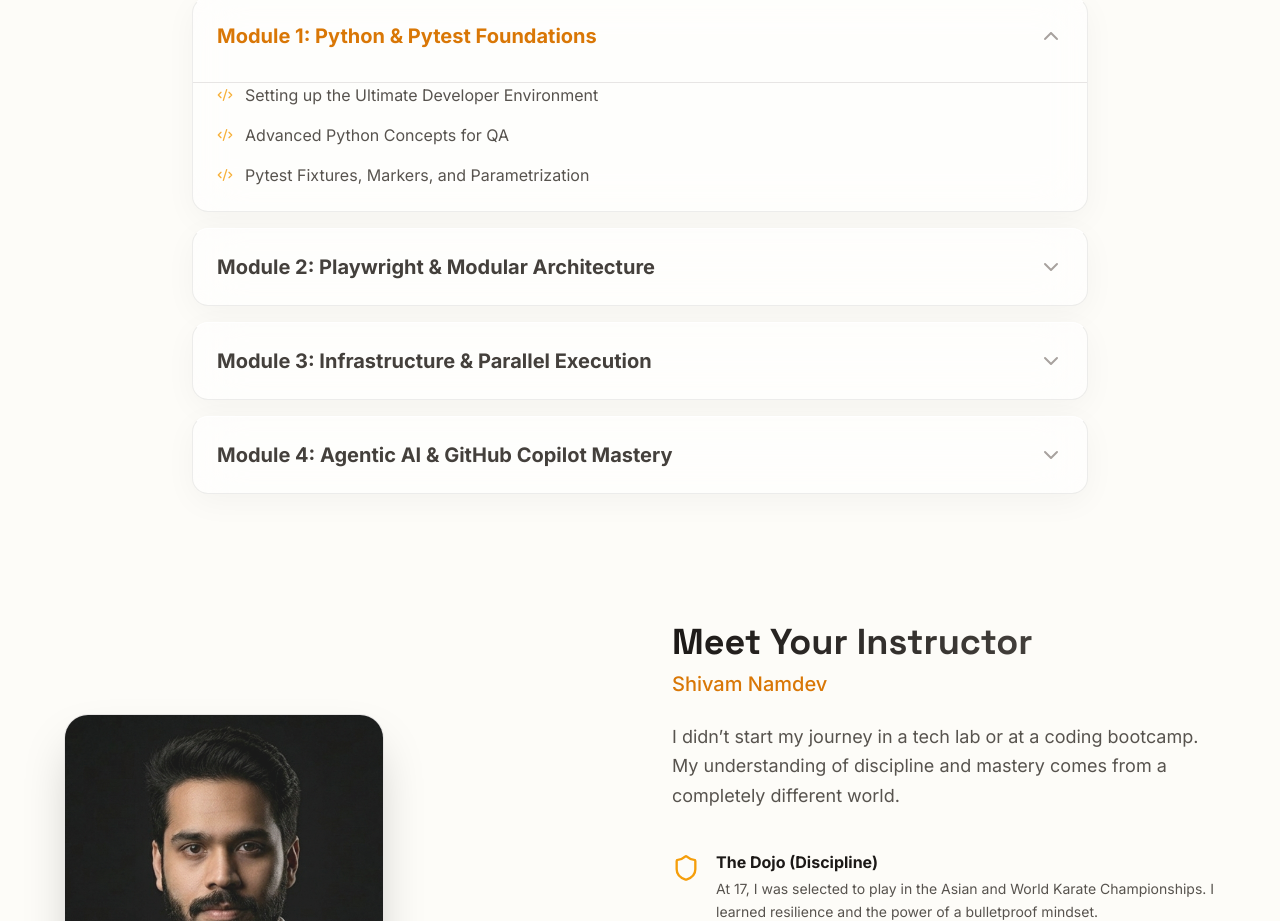
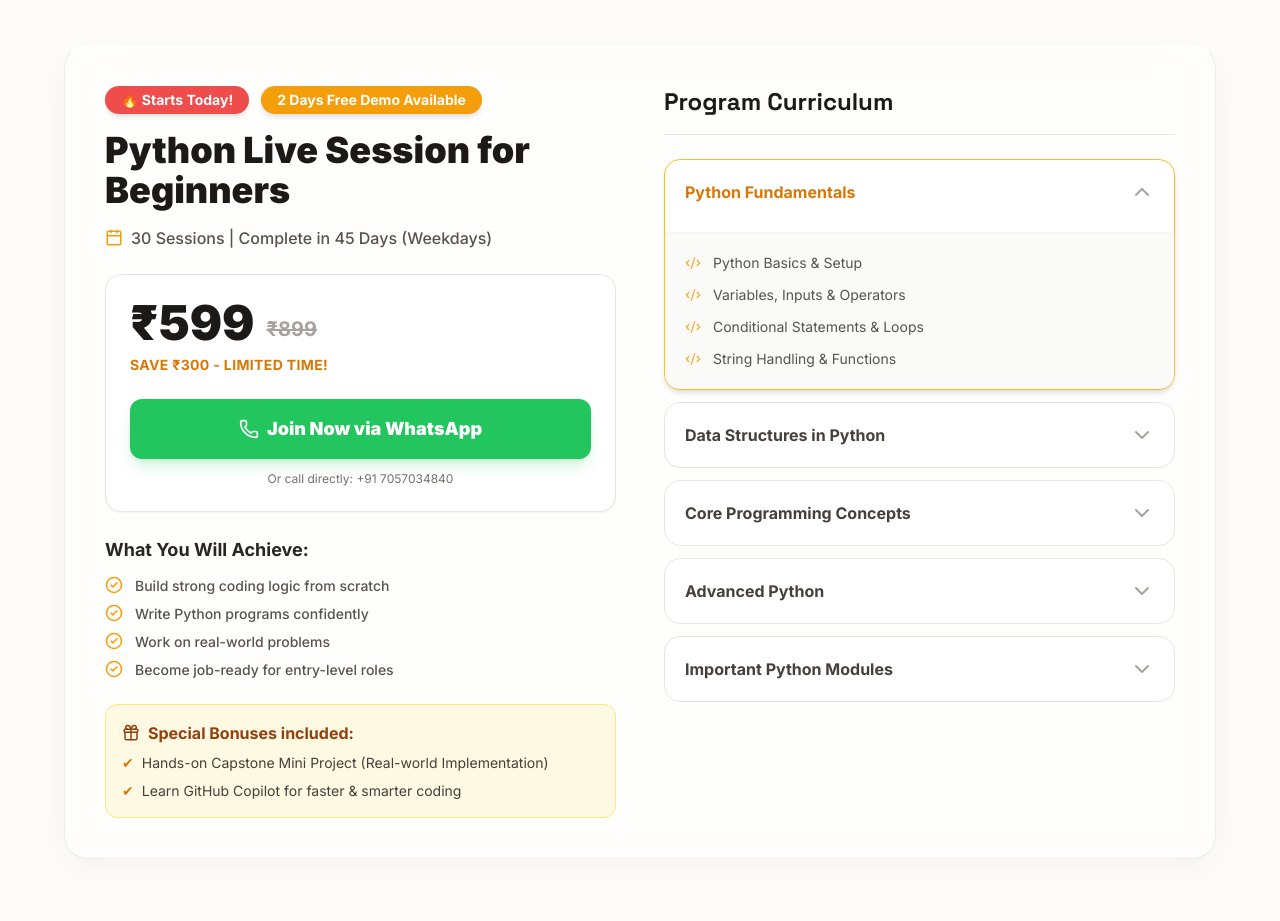
Before and after one commit to shivamnamdev/shivam-portfolio, a Next.js app: page / in a window 1280 px wide. Shown: the part 1879-2800 px from the top of the page. Built offline with nearby package versions, Linux system fonts and the light colour scheme.

Commit message:
Update with Python Session details

```diff
--- a/app/page.tsx
+++ b/app/page.tsx
@@ -1,7 +1,7 @@
 import Navbar from "@/components/Navbar";
 import HeroVSL from "@/components/HeroVSL";
 import PainPoints from "@/components/PainPoints";
-import Curriculum from "@/components/Curriculum";
+import ActiveCohorts from "@/components/ActiveCohorts"; // The new dynamic component
 import Instructor from "@/components/Instructor";
 import Pricing from "@/components/Pricing";
 
@@ -11,9 +11,9 @@ export default function Home() {
       <Navbar />
       <HeroVSL />
       <PainPoints />
-      <Curriculum />
+      <ActiveCohorts />
       <Instructor />
-      <Pricing />
+      {/* (Optional: You can keep or remove <Pricing /> if the Live Cohort replaces your standard pricing for now) */}
     </main>
   );
 }
--- /dev/null
+++ b/components/ActiveCohorts.tsx
@@ -0,0 +1,116 @@
+'use client';
+import { motion, AnimatePresence } from 'framer-motion';
+import { useState } from 'react';
+import { CheckCircle2, ChevronDown, Phone, Gift, Calendar, Code2 } from 'lucide-react';
+import { activeCourses } from '@/data/courses';
+
+export default function ActiveCohorts() {
+  // We can track which accordion module is open per course.
+  // For simplicity, we just track the open module index.
+  const [openModule, setOpenModule] = useState<number | null>(0);
+
+  if (!activeCourses || activeCourses.length === 0) return null;
+
+  return (
+    <section className="w-full relative z-10 py-12" id="live-sessions">
+      <div className="text-center mb-12">
+        <h2 className="text-4xl font-display font-black text-transparent bg-clip-text bg-gradient-to-r from-stone-900 to-stone-600 mb-4">Live Cohorts & Sessions</h2>
+        <p className="text-stone-500">Join the live interactive sessions and transform your skills.</p>
+      </div>
+
+      <div className="flex flex-col gap-12 max-w-6xl mx-auto">
+        {activeCourses.map((course) => (
+          <div key={course.id} className="glass-panel rounded-3xl p-6 md:p-10 border-2 border-amber-400 bg-amber-50 shadow-xl shadow-amber-500/10 grid grid-cols-1 lg:grid-cols-2 gap-12 relative overflow-hidden">
+
+            {/* Left Column: Offer Details */}
+            <div className="flex flex-col relative z-10">
+              <div className="flex flex-wrap items-center gap-3 mb-4">
+                <span className="px-4 py-1 bg-red-500 text-white font-bold rounded-full text-sm animate-pulse shadow-md">{course.statusText}</span>
+                <span className="px-4 py-1 bg-amber-500 text-white font-bold rounded-full text-sm shadow-md">{course.demoOffer}</span>
+              </div>
+
+              <h3 className="text-3xl md:text-4xl font-black text-stone-900 mb-4">{course.title}</h3>
+
+              <div className="flex items-center gap-2 text-stone-600 font-medium mb-6">
+                <Calendar size={18} className="text-amber-500" />
+                <span>{course.duration}</span>
+              </div>
+
+              <div className="bg-white p-6 rounded-2xl border border-stone-200 shadow-sm mb-6">
+                <div className="flex items-end gap-3 mb-2">
+                  <span className="text-5xl font-black text-stone-900">{course.pricing.currentPrice}</span>
+                  <span className="text-xl text-stone-400 line-through font-bold mb-1">{course.pricing.originalPrice}</span>
+                </div>
+                <p className="text-amber-600 font-bold text-sm tracking-wide uppercase">{course.pricing.savingsText}</p>
+
+                {/* Dynamic WhatsApp Link */}
+                <a href={`https://wa.me/91${course.contactPhone}?text=Hi%20Shivam,%20I%20want%20to%20enroll%20in%20the%20${encodeURIComponent(course.title)}!`} target="_blank" rel="noreferrer"
+                   className="mt-6 w-full py-4 rounded-xl bg-green-500 text-white font-black text-lg flex items-center justify-center gap-2 hover:bg-green-600 transition-colors shadow-lg shadow-green-500/20">
+                  <Phone size={20} /> Join Now via WhatsApp
+                </a>
+                <p className="text-center text-stone-500 text-xs mt-3">Or call directly: +91 {course.contactPhone}</p>
+              </div>
+
+              {/* Outcomes & Bonuses */}
+              <div className="space-y-6">
+                <div>
+                  <h4 className="font-bold text-stone-800 mb-3 text-lg">What You Will Achieve:</h4>
+                  <ul className="space-y-2">
+                    {course.outcomes.map((outcome, idx) => (
+                      <li key={idx} className="flex gap-3 text-stone-600 text-sm font-medium">
+                        <CheckCircle2 size={18} className="text-amber-500 flex-shrink-0" /> {outcome}
+                      </li>
+                    ))}
+                  </ul>
+                </div>
+
+                <div className="p-4 bg-amber-100/50 rounded-xl border border-amber-200">
+                  <h4 className="font-bold text-amber-800 mb-2 flex items-center gap-2"><Gift size={18}/> Special Bonuses included:</h4>
+                  <ul className="space-y-2">
+                    {course.bonuses.map((bonus, idx) => (
+                      <li key={idx} className="flex gap-2 text-stone-700 text-sm">
+                        <span className="text-amber-600">✔</span> {bonus}
+                      </li>
+                    ))}
+                  </ul>
+                </div>
+              </div>
+            </div>
+
+            {/* Right Column: Dynamic Curriculum Accordion */}
+            <div className="flex flex-col z-10">
+              <h4 className="font-display font-black text-2xl text-stone-900 mb-6 border-b border-stone-200 pb-4">Program Curriculum</h4>
+              <div className="flex flex-col gap-3">
+                {course.modules.map((mod, i) => {
+                  const isActive = openModule === i;
+                  return (
+                    <div key={i} className={`rounded-2xl overflow-hidden transition-all border bg-white ${isActive ? 'border-amber-400 shadow-md' : 'border-stone-200 hover:border-amber-300'}`}>
+                      <button onClick={() => setOpenModule(isActive ? null : i)} className="w-full p-4 md:p-5 flex items-center justify-between text-left">
+                        <h5 className={`font-bold ${isActive ? 'text-amber-600' : 'text-stone-700'}`}>{mod.title}</h5>
+                        <motion.div animate={{ rotate: isActive ? 180 : 0 }}><ChevronDown className="text-stone-400"/></motion.div>
+                      </button>
+                      <AnimatePresence>
+                        {isActive && (
+                          <motion.div initial={{ height: 0, opacity: 0 }} animate={{ height: 'auto', opacity: 1 }} exit={{ height: 0, opacity: 0 }} className="overflow-hidden">
+                            <ul className="p-4 md:p-5 pt-0 space-y-3 border-t border-stone-100 mt-2 bg-stone-50">
+                              {mod.topics.map((topic, idx) => (
+                                <li key={idx} className="flex items-start gap-3 text-stone-600 text-sm">
+                                  <Code2 size={16} className="text-amber-500 opacity-80 mt-0.5 flex-shrink-0" /> {topic}
+                                </li>
+                              ))}
+                            </ul>
+                          </motion.div>
+                        )}
+                      </AnimatePresence>
+                    </div>
+                  )
+                })}
+              </div>
+            </div>
+
+          </div>
+        ))}
+      </div>
+    </section>
+  );
+}
--- a/components/Navbar.tsx
+++ b/components/Navbar.tsx
@@ -22,11 +22,8 @@ export default function Navbar() {
     >
       <div className="flex items-center gap-6 md:gap-8 px-6 py-3 rounded-full border border-stone-200 bg-white/80 backdrop-blur-xl shadow-lg">
         <button onClick={() => scrollTo('hero')} className="text-sm font-medium text-stone-600 hover:text-amber-600 transition-colors">Course</button>
-        <button onClick={() => scrollTo('curriculum')} className="text-sm font-medium text-stone-600 hover:text-amber-600 transition-colors">Curriculum</button>
+        <button onClick={() => scrollTo('live-sessions')} className="text-sm font-medium text-stone-600 hover:text-amber-600 transition-colors">Live Cohorts & Sessions</button>
         <button onClick={() => scrollTo('instructor')} className="text-sm font-medium text-stone-600 hover:text-amber-600 transition-colors">Instructor</button>
-        <button onClick={() => scrollTo('pricing')} className="hidden md:block px-5 py-2 rounded-full bg-amber-500 text-white font-bold text-sm hover:bg-amber-600 transition-colors shadow-md">
-          Pre-Order
-        </button>
       </div>
     </motion.nav>
   );
--- a/components/PainPoints.tsx
+++ b/components/PainPoints.tsx
@@ -19,8 +19,8 @@ export default function PainPoints() {
         </motion.div>
 
         {/* The New Way */}
-        <motion.div initial={{ opacity: 0, x: 20 }} whileInView={{ opacity: 1, x: 0 }} viewport={{ once: true }} className="glass-panel p-8 rounded-3xl border border-amber-300 bg-amber-50/50 relative overflow-hidden shadow-md">
-          <div className="absolute top-0 right-0 w-64 h-64 bg-amber-500/10 blur-[80px] pointer-events-none" />
+              <motion.div initial={{ opacity: 0, x: 20 }} whileInView={{ opacity: 1, x: 0 }} viewport={{ once: true }} className="glass-panel p-8 rounded-3xl border border-amber-300 bg-amber-50/50 relative overflow-hidden shadow-md">
+           <div className="absolute top-0 right-0 w-64 h-64 bg-amber-500/10 blur-[80px] pointer-events-none" />
           <h3 className="text-2xl font-bold text-stone-900 mb-6 relative z-10">The Agentic AI Reality</h3>
           <ul className="space-y-4 relative z-10">
             {['Modular, bulletproof Pytest & Playwright architecture.', 'Parallel execution cutting runs to minutes.', 'GitHub Copilot writing 60% of your boilerplate.', 'Leading the AI QA transition instead of fearing it.'].map((point, i) => (
--- /dev/null
+++ b/data/courses.ts
@@ -0,0 +1,49 @@
+// data/courses.ts
+
+export const activeCourses =[
+  {
+    id: "python-beginners-live-01",
+    title: "Python Live Session for Beginners",
+    statusText: "🔥 Starts Today!",
+    demoOffer: "2 Days Free Demo Available",
+    duration: "30 Sessions | Complete in 45 Days (Weekdays)",
+    contactPhone: "7057034840",
+    pricing: {
+      currentPrice: "₹599",
+      originalPrice: "₹899",
+      savingsText: "Save ₹300 - Limited Time!"
+    },
+    outcomes:[
+      "Build strong coding logic from scratch",
+      "Write Python programs confidently",
+      "Work on real-world problems",
+      "Become job-ready for entry-level roles"
+    ],
+    bonuses:[
+      "Hands-on Capstone Mini Project (Real-world Implementation)",
+      "Learn GitHub Copilot for faster & smarter coding"
+    ],
+    modules:[
+      {
+        title: "Python Fundamentals",
+        topics:["Python Basics & Setup", "Variables, Inputs & Operators", "Conditional Statements & Loops", "String Handling & Functions"]
+      },
+      {
+        title: "Data Structures in Python",
+        topics: ["Lists & Advanced Operations", "Tuples & Sets", "Dictionaries & Real-world Usage"]
+      },
+      {
+        title: "Core Programming Concepts",
+        topics:["Writing Custom Functions", "Exception Handling (Error Management)", "File Handling (Read/Write Operations)"]
+      },
+      {
+        title: "Advanced Python",
+        topics:["Object-Oriented Programming (OOPs)", "Virtual Environments & Project Setup"]
+      },
+      {
+        title: "Important Python Modules",
+        topics:["JSON (Data Handling)", "OS (System Operations)", "Requests (API Handling)", "Time & Utility Modules"]
+      }
+    ]
+  }
+];
```
